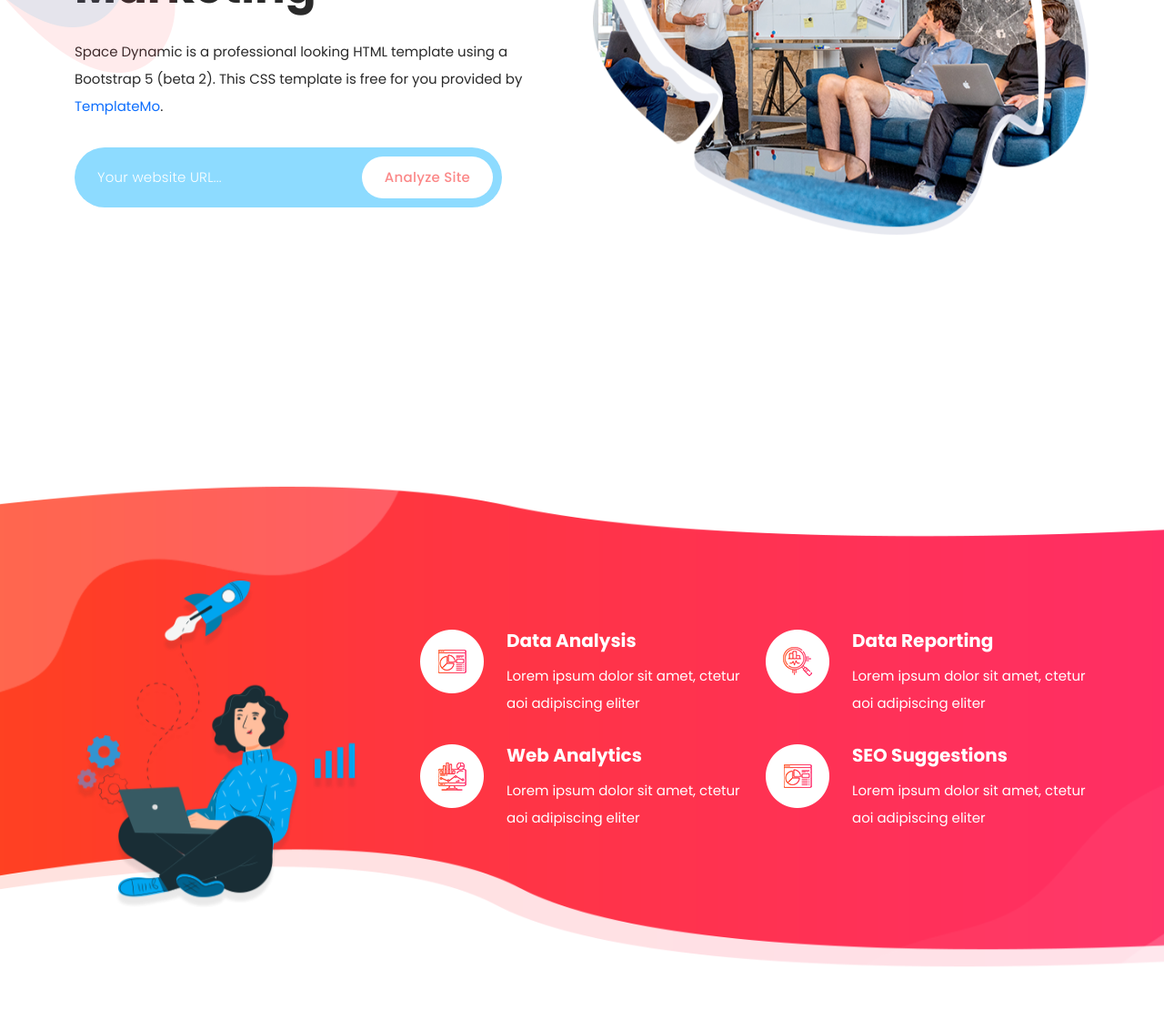
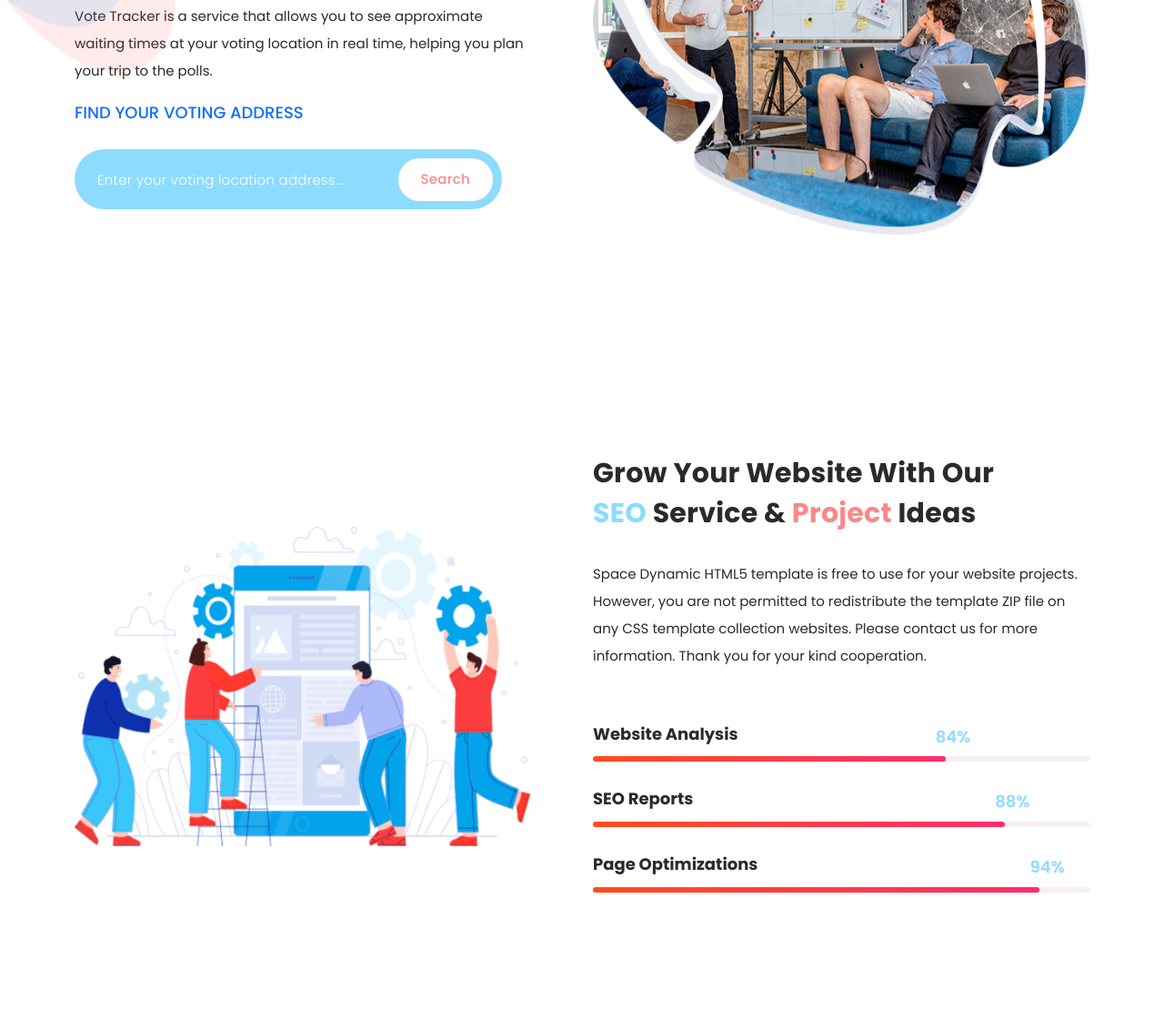
Before and after one commit to GT-BB/MinneHacks23, a plain HTML site: page website/index.html in a window 1280 px wide. Shown: the part 487-1608 px from the top of the page at 91% size. Drawn offline with Linux system fonts and the light colour scheme.

Commit message:
make theme changes

```diff
--- a/website/assets/css/templatemo-space-dynamic.css
+++ b/website/assets/css/templatemo-space-dynamic.css
@@ -993,6 +993,8 @@ Services Style
 .our-services {
   margin-top: 0px;
   padding-top: 120px;
+  /*background-color: #E5E4EC; */
+
 }
 
 .our-services .left-image {
@@ -1289,7 +1291,7 @@ contact
 
 .contact-us {
   padding: 160px 0px;
-  background-image: url(../images/contact-bg.png);
+  /* background-image: url(../images/contact-bg.png);*/
   background-repeat: no-repeat;
   background-position: center center;
   background-size: cover;
@@ -1298,11 +1300,11 @@ contact
 .contact-us .section-heading h2,
 .contact-us .section-heading h2 em,
 .contact-us .section-heading h2 span {
-  color: #fff;
+  color: rgb(0, 0, 0);
 }
 
 .contact-us .section-heading p {
-  color: #fff;
+  color: rgb(0, 0, 0);
   margin-top: 30px;
 }
 
@@ -1313,7 +1315,7 @@ contact
 .phone-info h4 {
   font-size: 20px;
   font-weight: 700;
-  color: #fff;
+  color: #ff4d61;
 }
 
 .phone-info h4 span i {
@@ -1322,16 +1324,16 @@ contact
   display: inline-block;
   text-align: center;
   line-height: 46px;
-  background-color: #fff;
+  background-color: #ff4d61;
   border-radius: 50%;
-  color: #ff3b2c;
+  color: #ffffff;
   font-size: 22px;
   margin-left: 30px;
   margin-right: 15px;
 }
 
 .phone-info h4 span a {
-  color: #fff;
+  color: #ff4d61;
   font-size: 15px;
   font-weight: 400;
 }
@@ -1349,7 +1351,7 @@ form#contact .contact-dec img {
 form#contact {
   margin-left: 30px;
   position: relative;
-  background-color: #fff;
+  background-color: #d1f3ff;
   padding: 60px 30px;
   border-radius: 20px;
 }
@@ -1358,7 +1360,7 @@ form#contact input {
   width: 100%;
   height: 46px;
   border-radius: 33px;
-  background-color: #d1f3ff;
+  background-color: #ffffff;
   border: none;
   outline: none;
   font-size: 15px;
@@ -1380,7 +1382,7 @@ form#contact textarea {
   min-height: 140px;
   height: 140px;
   border-radius: 20px;
-  background-color: #d1f3ff;
+  background-color: #ffffff;
   border: none;
   outline: none;
   font-size: 15px;
--- a/website/index.html
+++ b/website/index.html
@@ -52,17 +52,13 @@ https://templatemo.com/tm-562-space-dynamic
           <nav class="main-nav">
             <!-- ***** Logo Start ***** -->
             <a href="index.html" class="logo">
-              <h4>Spac<span>Dyna</span></h4>
+              <h4>Vote<span>Tracker</span></h4>
             </a>
             <!-- ***** Logo End ***** -->
             <!-- ***** Menu Start ***** -->
             <ul class="nav">
               <li class="scroll-to-section"><a href="#top" class="active">Home</a></li>
-              <li class="scroll-to-section"><a href="#about">About Us</a></li>
-              <li class="scroll-to-section"><a href="#services">Services</a></li>
-              <li class="scroll-to-section"><a href="#portfolio">Portfolio</a></li>
-              <li class="scroll-to-section"><a href="#blog">Blog</a></li>
-              <li class="scroll-to-section"><a href="#contact">Message Us</a></li>
+              <li class="scroll-to-section"><a href="#portfolio">About Us</a></li>
               <li class="scroll-to-section"><div class="main-red-button"><a href="#contact">Contact Now</a></div></li>
             </ul>
             <a class='menu-trigger'>
@@ -83,15 +79,15 @@ https://templatemo.com/tm-562-space-dynamic
           <div class="row">
             <div class="col-lg-6 align-self-center">
               <div class="left-content header-text wow fadeInLeft" data-wow-duration="1s" data-wow-delay="1s">
-                <h6>Search your voting location</h6>
-                <h2>We Make <em>Digital Ideas</em> &amp; <span>SEO</span> Marketing</h2>
-                <p>Space Dynamic is a professional looking HTML template using a Bootstrap 5 (beta 2). This CSS template is free for you provided by <a rel="nofollow" href="https://templatemo.com/page/1" target="_parent">TemplateMo</a>.</p>
+                <h2>Search your <em>voting location </em> &amp; track <span>wait times</span></h2>
+                <p>Vote Tracker is a service that allows you to see approximate waiting times at your voting location in real time, helping you plan your trip to the polls.</p>
+                <h6><a rel="nofollow" href="https://pollfinder.sos.state.mn.us/" target="_blank">Find your voting address</a></h6>
                 <form id="search" action="#" method="GET">
                   <fieldset>
-                    <input type="address" name="address" class="email" placeholder="Your website URL..." autocomplete="on" required>
+                    <input type="address" name="address" class="email" placeholder="Enter your voting location address..." autocomplete="on" required>
                   </fieldset>
                   <fieldset>
-                    <button type="submit" class="main-button">Analyze Site</button>
+                    <button type="submit" class="main-button">Search</button>
                   </fieldset>
                 </form>
               </div>
@@ -99,68 +95,6 @@ https://templatemo.com/tm-562-space-dynamic
             <div class="col-lg-6">
               <div class="right-image wow fadeInRight" data-wow-duration="1s" data-wow-delay="0.5s">
                 <img src="assets/images/banner-right-image.png" alt="team meeting">
-              </div>
-            </div>
-          </div>
-        </div>
-      </div>
-    </div>
-  </div>
-
-  <div id="about" class="about-us section">
-    <div class="container">
-      <div class="row">
-        <div class="col-lg-4">
-          <div class="left-image wow fadeIn" data-wow-duration="1s" data-wow-delay="0.2s">
-            <img src="assets/images/about-left-image.png" alt="person graphic">
-          </div>
-        </div>
-        <div class="col-lg-8 align-self-center">
-          <div class="services">
-            <div class="row">
-              <div class="col-lg-6">
-                <div class="item wow fadeIn" data-wow-duration="1s" data-wow-delay="0.5s">
-                  <div class="icon">
-                    <img src="assets/images/service-icon-01.png" alt="reporting">
-                  </div>
-                  <div class="right-text">
-                    <h4>Data Analysis</h4>
-                    <p>Lorem ipsum dolor sit amet, ctetur aoi adipiscing eliter</p>
-                  </div>
-                </div>
-              </div>
-              <div class="col-lg-6">
-                <div class="item wow fadeIn" data-wow-duration="1s" data-wow-delay="0.7s">
-                  <div class="icon">
-                    <img src="assets/images/service-icon-02.png" alt="">
-                  </div>
-                  <div class="right-text">
-                    <h4>Data Reporting</h4>
-                    <p>Lorem ipsum dolor sit amet, ctetur aoi adipiscing eliter</p>
-                  </div>
-                </div>
-              </div>
-              <div class="col-lg-6">
-                <div class="item wow fadeIn" data-wow-duration="1s" data-wow-delay="0.9s">
-                  <div class="icon">
-                    <img src="assets/images/service-icon-03.png" alt="">
-                  </div>
-                  <div class="right-text">
-                    <h4>Web Analytics</h4>
-                    <p>Lorem ipsum dolor sit amet, ctetur aoi adipiscing eliter</p>
-                  </div>
-                </div>
-              </div>
-              <div class="col-lg-6">
-                <div class="item wow fadeIn" data-wow-duration="1s" data-wow-delay="1.1s">
-                  <div class="icon">
-                    <img src="assets/images/service-icon-04.png" alt="">
-                  </div>
-                  <div class="right-text">
-                    <h4>SEO Suggestions</h4>
-                    <p>Lorem ipsum dolor sit amet, ctetur aoi adipiscing eliter</p>
-                  </div>
-                </div>
               </div>
             </div>
           </div>
```
